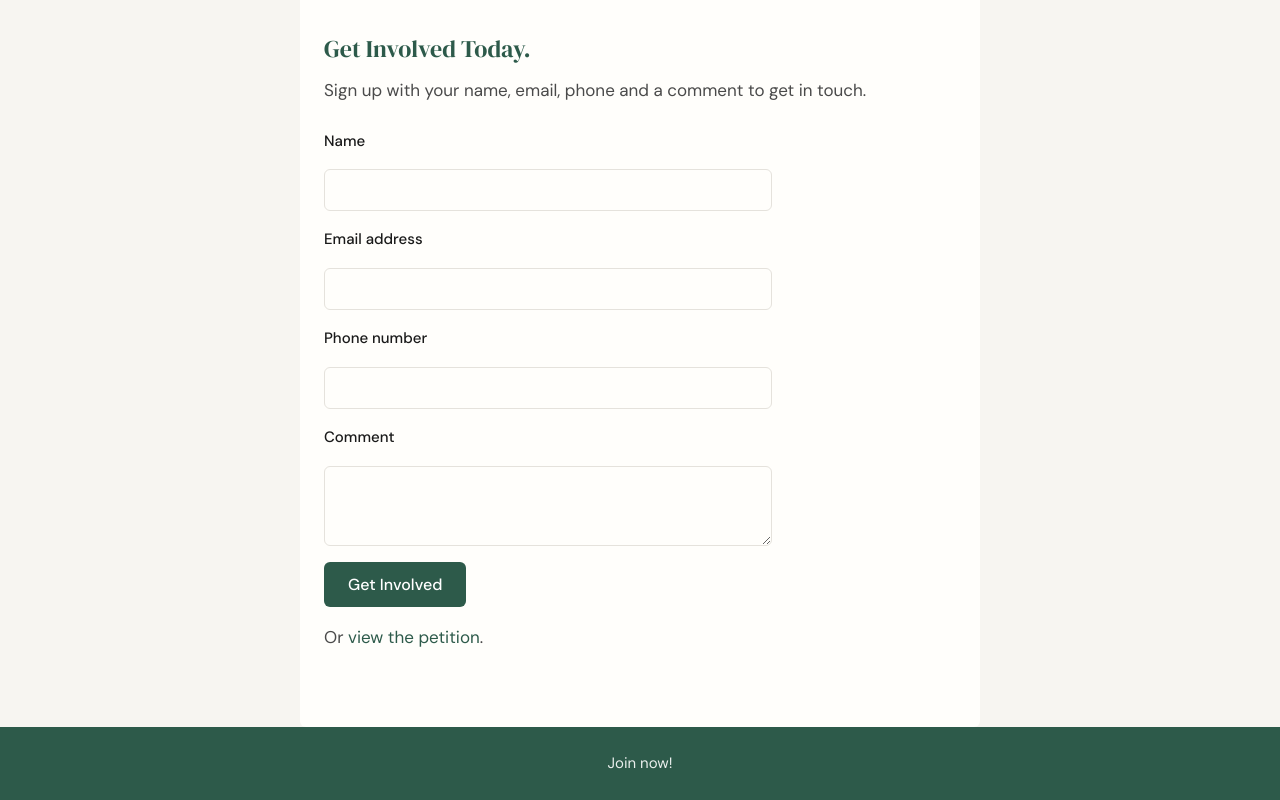
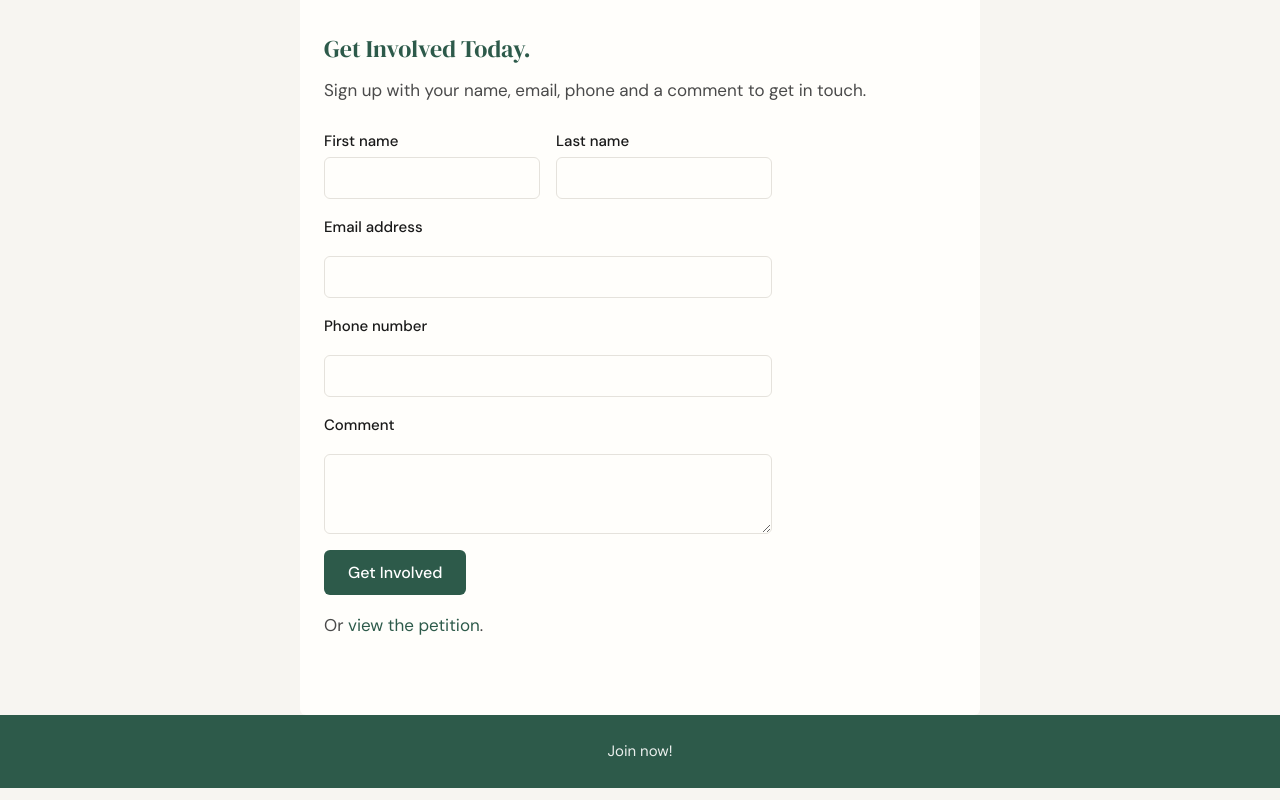
Before and after one commit to easton-peoples-council/easton_people_council, a Next.js app: page / in a window 1280 px wide. Shown: the part 2538-3338 px from the top of the page. Built offline with nearby package versions, Linux system fonts and the light colour scheme.

Commit message:
deploying to test

```diff
--- a/app/SignupForm.tsx
+++ b/app/SignupForm.tsx
@@ -5,7 +5,8 @@ import { useState, FormEvent } from "react";
 type FormState = "idle" | "submitting" | "success" | "error";
 
 export default function SignupForm() {
-  const [name, setName] = useState("");
+  const [firstName, setFirstName] = useState("");
+  const [lastName, setLastName] = useState("");
   const [email, setEmail] = useState("");
   const [phone, setPhone] = useState("");
   const [comment, setComment] = useState("");
@@ -21,7 +22,7 @@ export default function SignupForm() {
       const res = await fetch("/api/signup", {
         method: "POST",
         headers: { "Content-Type": "application/json" },
-        body: JSON.stringify({ name, email, phone, comment }),
+        body: JSON.stringify({ firstName, lastName, email, phone, comment }),
       });
       const data = await res.json().catch(() => ({}));
 
@@ -32,7 +33,8 @@ export default function SignupForm() {
       }
 
       setState("success");
-      setName("");
+      setFirstName("");
+      setLastName("");
       setEmail("");
       setPhone("");
       setComment("");
@@ -44,15 +46,29 @@ export default function SignupForm() {
 
   return (
     <form className="signupForm" onSubmit={handleSubmit}>
-      <label htmlFor="name">Name</label>
-      <input
-        id="name"
-        type="text"
-        value={name}
-        onChange={(e) => setName(e.target.value)}
-        required
-        disabled={state === "submitting"}
-      />
+      <div className="signupFormNameRow">
+        <div>
+          <label htmlFor="firstName">First name</label>
+          <input
+            id="firstName"
+            type="text"
+            value={firstName}
+            onChange={(e) => setFirstName(e.target.value)}
+            required
+            disabled={state === "submitting"}
+          />
+        </div>
+        <div>
+          <label htmlFor="lastName">Last name</label>
+          <input
+            id="lastName"
+            type="text"
+            value={lastName}
+            onChange={(e) => setLastName(e.target.value)}
+            disabled={state === "submitting"}
+          />
+        </div>
+      </div>
 
       <label htmlFor="email">Email address</label>
       <input
--- a/app/api/signup/route.ts
+++ b/app/api/signup/route.ts
@@ -3,19 +3,20 @@ import { NextRequest, NextResponse } from "next/server";
 export async function POST(request: NextRequest) {
   try {
     const body = await request.json();
-    const name = (body.name ?? "").trim();
+    const firstName = (body.firstName ?? "").trim();
+    const lastName = (body.lastName ?? "").trim();
     const email = (body.email ?? "").trim();
     const phone = (body.phone ?? "").trim();
     const comment = (body.comment ?? "").trim();
 
-    if (!name || !email || !phone || !comment) {
+    if (!firstName) {
       return NextResponse.json(
-        { error: "Name, email, phone, and comment are required" },
+        { error: "First name is required" },
         { status: 400 }
       );
     }
 
-    if (!name) {
+    if (!firstName) {
       return NextResponse.json(
         { error: "Name is required" },
         { status: 400 }
@@ -36,7 +37,8 @@ export async function POST(request: NextRequest) {
         "Content-Type": "application/json",
       },
       body: JSON.stringify({
-        name: name,
+        first_name: firstName,
+        last_name: lastName,
         phone: phone,
         comment: comment,
         email,
@@ -62,3 +64,5 @@ export async function POST(request: NextRequest) {
     );
   }
 }
+
+// TODO GDPR CHECKS
--- a/app/globals.css
+++ b/app/globals.css
@@ -212,6 +212,18 @@ body {
   max-width: 28rem;
 }
 
+.signupFormNameRow {
+  display: flex;
+  gap: 1rem;
+}
+
+.signupFormNameRow > div {
+  flex: 1;
+  display: flex;
+  flex-direction: column;
+  gap: 0.25rem;
+}
+
 .signupForm label {
   font-size: 0.9375rem;
   font-weight: 500;
```
